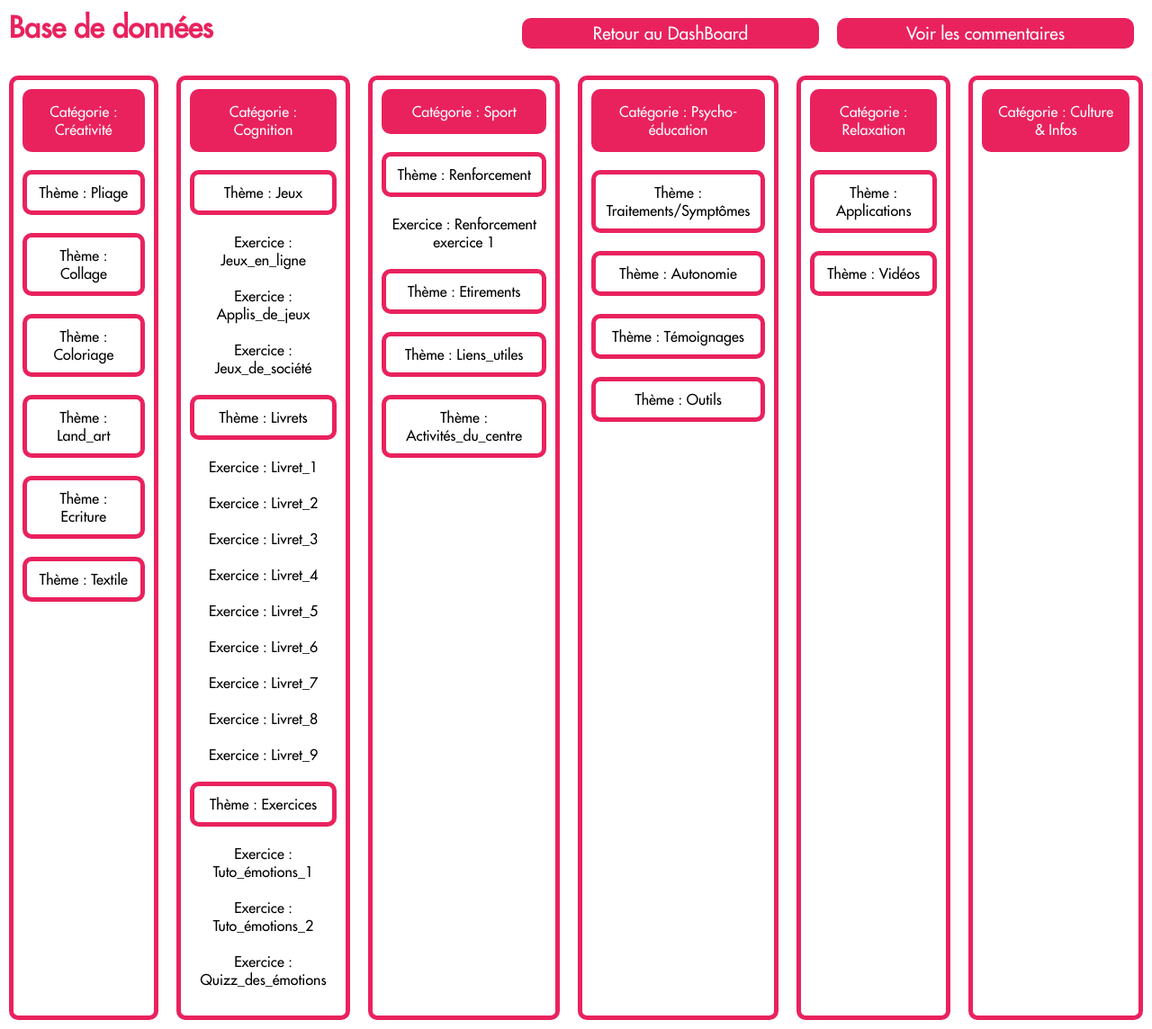
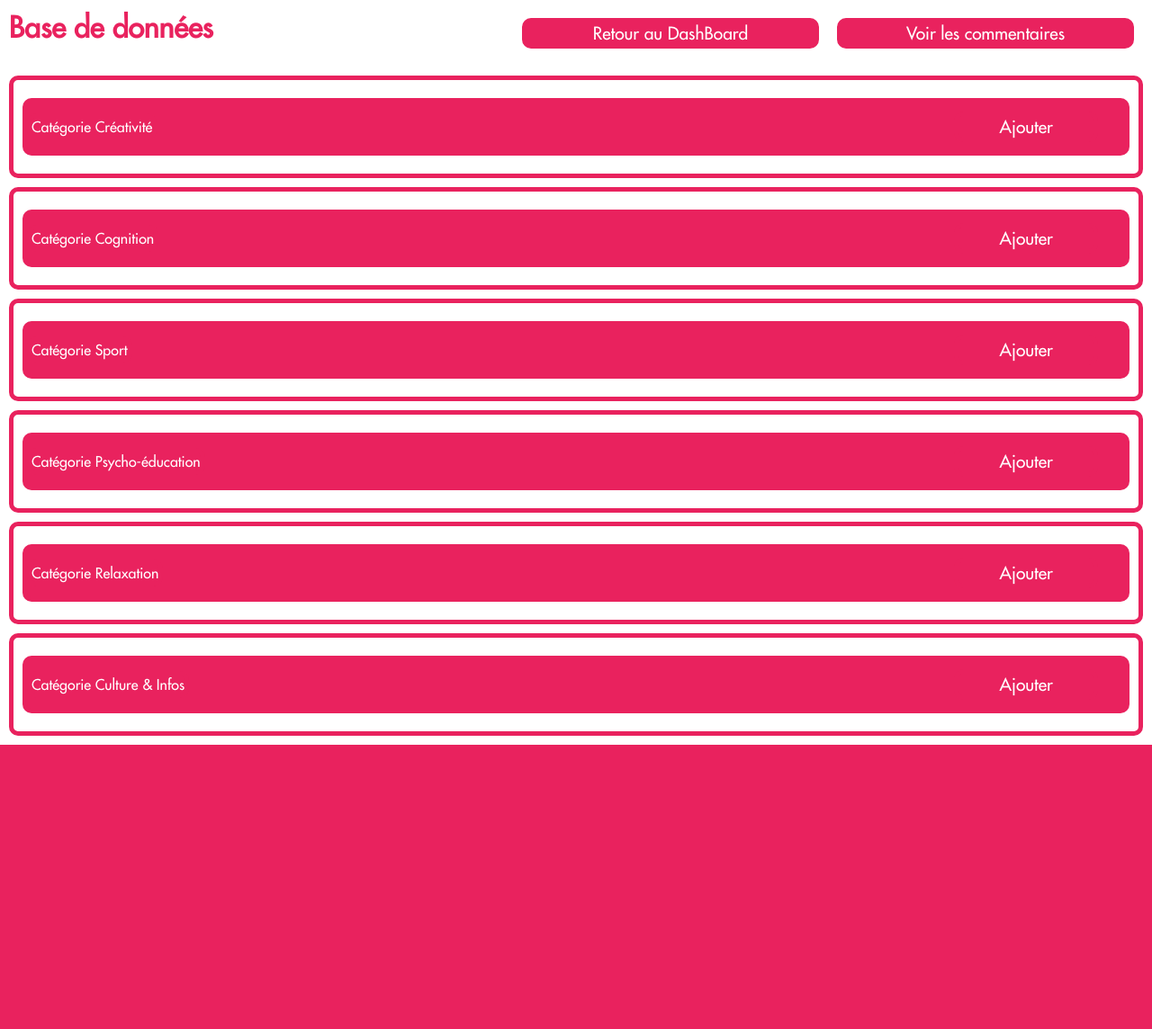
Before and after one commit to louischarnay/IUT-apprehab-project, a PHP site: page /viewDatabase.php in a window 1280 px wide. Shown: the whole page at 90% size. After the commit the page ends 828 px from the top, so only its background shows below. Run offline with PHP 8.4, Linux system fonts and the light colour scheme; data comes from the database, SQL or seed files in the repository; both versions use the stored data as it was after the commit.

Commit message:
modif viewDatabase visuelle + form suppr

```diff
--- a/PHP/class/Db.php
+++ b/PHP/class/Db.php
@@ -187,15 +187,19 @@ class Db {
     public function getCategorieId(string $nom){
         $sth = $this->pdo->prepare("SELECT * FROM Categories WHERE nomCategorie= :nom");
         $sth->execute(["nom" => $nom]);
-        $result = $sth->fetch(PDO::FETCH_COLUMN, 0);
-        return $result;
+        return $sth->fetch(PDO::FETCH_COLUMN, 0);
     }
 
     public function getThemeId(string $nom){
         $sth = $this->pdo->prepare("SELECT * FROM Themes WHERE nomTheme= :nom");
         $sth->execute(["nom" => $nom]);
-        $result = $sth->fetch(PDO::FETCH_COLUMN, 0);
-        return $result;
+        return $sth->fetch(PDO::FETCH_COLUMN, 0);
+    }
+
+    public function getExerciceId(string $nom){
+        $sth = $this->pdo->prepare("SELECT * FROM Exercices WHERE nomExercice= :nom");
+        $sth->execute(["nom" => $nom]);
+        return $sth->fetch(PDO::FETCH_COLUMN, 0);
     }
 
     public function getThemesFromCategorie(string $idCategory){
@@ -209,6 +213,13 @@ class Db {
         $sth = $this->pdo->prepare("SELECT * FROM Exercices WHERE themeId= :idLesson");
         $sth->execute(["idLesson" => $idLesson]);
         $result = $sth->fetchAll(PDO::FETCH_COLUMN, 1);
+        return $result;
+    }
+
+    public function getItemsFromExercice(string $idExercice){
+        $sth = $this->pdo->prepare("SELECT * FROM Items WHERE exerciceId= :idExercice");
+        $sth->execute(["idExercice" => $idExercice]);
+        $result = $sth->fetchAll(PDO::FETCH_COLUMN, 2);
         return $result;
     }
 
--- a/PHP/css/style.css
+++ b/PHP/css/style.css
@@ -9,6 +9,7 @@
     box-sizing: border-box;
     font-family: Futura;
     --couleurPrincipale: #e9225e;
+    list-style: none;
 }
 h1{
     color: var(--couleurPrincipale);
@@ -68,9 +69,6 @@ input, select, textarea{
 .classThemeExercice{
     width: 48%;
 }
-.hidden{
-    display: none;
-}
 #divRadioAjout, #divRadioSuppr{
     display: flex;
     justify-content: space-evenly;
@@ -109,24 +107,17 @@ a{
     color: red;
 }
 
-.dataBase{
-    display: flex;
-    flex-direction: row;
-    justify-content: space-between;
-}
-
 .categorieDataBase{
     background-color: var(--couleurPrincipale);
     color: white;
-    padding: 10px;
     border-radius: 10px;
     border: 5px var(--couleurPrincipale) solid;
 }
 
-.themeDataBase{
+.themeDataBase, .exerciceDataBase, .itemNode{
     border: 5px var(--couleurPrincipale) solid;
     border-radius: 10px;
-    padding: 10px;
+    padding: 0 10px;
 }
 
 .divDataBase{
@@ -184,11 +175,35 @@ a{
     margin-right: 10px;
 }
 
+.categorieDataBase, .themeDataBase, .exerciceDataBase{
+    margin: 10px 0;
+    display: flex;
+    flex-direction: row;
+    align-items: center;
+    justify-content: space-between;
+
+}
+
+.itemNode{
+    margin: 10px 0;
+    display: flex;
+    flex-direction: row;
+    align-items: center;
+    justify-content: space-between;
+
+}
+
 .categorieThemeExercice{
     display: flex;
     flex-direction: row;
     align-items: baseline;
     margin: 10px;
+}
+
+.buttonsForm{
+    display: flex;
+    flex-direction: row;
+    width: 50%;
 }
 
 .divButtons{
@@ -200,6 +215,54 @@ a{
     width: 45%;
 }
 
+
+.caret {
+    cursor: pointer;
+    user-select: none;
+}
+
+.nested {
+    display: none;
+}
+
+.active {
+    display: block;
+}
+
+.hidden{
+    display: none;
+}
+
+.blue{
+    border-color: darkblue;
+}
+.blue button{
+    border-color: darkblue;
+    background-color: darkblue;
+}
+.red{
+    border-color: red;
+}
+.red button{
+    border-color: red;
+    background-color: red;
+}
+.brown{
+    border-color: saddlebrown;
+}
+.brown button{
+    border-color: saddlebrown;
+    background-color: saddlebrown;
+}
+.buttonsForm form{
+    padding: 0;
+}
+.itemNode .buttonsForm{
+    width: 34%;
+}
+.categorieDataBase form{
+    width: 18%;
+}
 @media (max-width: 1000px) {
     .divThemeExercice{
         flex-direction: column;
--- /dev/null
+++ b/PHP/js/arborescence.js
@@ -0,0 +1,35 @@
+let arrayCategories = document.getElementsByClassName("categorieDataBase");
+let arrayThemes = document.getElementsByClassName("themeDataBase");
+let arrayExercices = document.getElementsByClassName("exerciceDataBase");
+
+for (let i = 0; i < arrayCategories.length; i++) {
+    arrayCategories[i].addEventListener("click", function() {
+        let children = this.parentElement.children
+        for (let cpt = 0; cpt < children.length; cpt++){
+            if(children[cpt].classList.contains("themeNode")){
+                children[cpt].classList.toggle("hidden")
+            }
+        }
+    });
+}
+
+for (let i = 0; i < arrayThemes.length; i++){
+    arrayThemes[i].addEventListener('click', function (){
+        let children = this.parentElement.children
+        for (let cpt = 0; cpt < children.length; cpt++){
+            if(children[cpt].classList.contains("exerciceNode")){
+                children[cpt].classList.toggle("hidden")
+            }
+        }
+    })
+}
+for (let i = 0; i < arrayExercices.length; i++){
+    arrayExercices[i].addEventListener('click', function (){
+        let children = this.parentElement.children
+        for (let cpt = 0; cpt < children.length; cpt++){
+            if(children[cpt].classList.contains("itemNode")){
+                children[cpt].classList.toggle("hidden")
+            }
+        }
+    })
+}
--- a/PHP/traitement/suppr.php
+++ b/PHP/traitement/suppr.php
@@ -9,9 +9,6 @@ switch ($_POST["typeSuppr"]){
     case "Theme":
         $_SESSION["message"] = $db->deleteTheme($_POST["dropSuppr"]);
         break;
-    case "Categorie":
-        $_SESSION["message"] = $db->deleteCategorie($_POST["dropSuppr"]);
-        break;
     case  "Mot":
         $_SESSION["message"] = $db->deleteMot($_POST["dropSuppr"]);
         break;
--- a/PHP/viewDatabase.php
+++ b/PHP/viewDatabase.php
@@ -18,19 +18,91 @@ $db = new Db();?>
     <div class="dataBase">
         <?php $categories = $db->getCategories();
         foreach ($categories as $category):
-            echo "<div class='divDataBase'><p class='categorieDataBase'>Catégorie : ".$category."</p><br>";
+            echo '
+                <div class="divDataBase">
+                    <div class="categoryNode">
+                        <div class="categorieDataBase">
+                        <div class="categorieDataBase">
+                            Catégorie '.$category.'</div>
+                            <form>
+                                <input type="hidden">
+                                <button type="submit">Ajouter</button>
+                            </form>
+                        </div>';
             $idCategory = $db->getCategorieId($category);
             $themes = $db->getThemesFromCategorie($idCategory);
             foreach ($themes as $theme):
-                echo "<p class='themeDataBase'>Thème : ".$theme."</p><br>";
                 $idTheme = $db->getThemeId($theme);
                 $exercices = $db->getExerciceFromTheme($idTheme);
+                echo '
+                        <div class="hidden themeNode">
+                            <div class="themeDataBase brown">
+                                Thème '.$theme.'
+                                <div class="buttonsForm">
+                                    <form>
+                                        <input type="hidden" value="'.$idTheme.'">
+                                        <button type="submit">Ajouter</button>
+                                    </form>
+                                    <form>
+                                        <input type="hidden" value="'.$idTheme.'">
+                                        <button type="submit">Modifier</button>
+                                    </form>
+                                    <form action="traitement/suppr.php" enctype="application/x-www-form-urlencoded" method="post">
+                                        <input type="hidden" value="'.$theme.'" name="dropSuppr">
+                                        <input type="hidden" value="Theme" name="typeSuppr">
+                                        <button type="submit">Supprimer</button>
+                                    </form>
+                                </div>
+                        </div>';
                 foreach ($exercices as $exercice):
-                    echo "<p class='exerciceDataBase'>Exercice : ".$exercice."</p><br>";
+                    echo '
+                            <div class="hidden exerciceNode">
+                                <div class="exerciceDataBase blue">
+                                    Exercice '.$exercice.'
+                                    <div class="buttonsForm">
+                                        <form>
+                                            <input type="hidden" value="'.$idTheme.'">
+                                            <button type="submit">Ajouter</button>
+                                        </form>
+                                        <form>
+                                            <input type="hidden" value="'.$idTheme.'">
+                                            <button type="submit">Modifier</button>
+                                        </form>
+                                    <form action="traitement/suppr.php" enctype="application/x-www-form-urlencoded" method="post">
+                                        <input type="hidden" value="'.$exercice.'" name="dropSuppr">
+                                        <input type="hidden" value="Exercice" name="typeSuppr">
+                                        <button type="submit">Supprimer</button>
+                                    </form>
+                                    </div>
+                                </div>';
+                    $idExercice = $db->getExerciceId($exercice);
+                    $items = $db->getItemsFromExercice($idExercice);
+                    foreach ($items as $item):
+                        echo '
+                                <div class="hidden itemNode red">
+                                    Item '.$item.'
+                                    <div class="buttonsForm">
+                                        <form>
+                                            <input type="hidden" value="'.$idTheme.'">
+                                            <button type="submit">Modifier</button>
+                                        </form>
+                                        <form>
+                                            <input type="hidden" value="'.$idTheme.'">
+                                            <button type="submit">Supprimer</button>
+                                        </form>
+                                    </div>
+                                    </div>';
+                    endforeach;
+                    echo '</div>';
                 endforeach;
+                echo '
+                        </div>';
             endforeach;
-            echo "</div>";
+            echo'
+                    </div>
+                </div>';
         endforeach;?>
     </div>
+    <script src="js/arborescence.js"></script>
 </body>
 </html>
--- a/React/screens/ChallengePage.js
+++ b/React/screens/ChallengePage.js
@@ -34,7 +34,6 @@ async function clearHistorique(){
 }
 
 const ChallengePage = ({navigation}) => {
-    clearHistorique()
     return (
         <View style={{flex: 1}}>
             <View style={{flex: 1}}>
--- a/React/screens/ThemesPage.js
+++ b/React/screens/ThemesPage.js
@@ -13,7 +13,6 @@ class ThemesPage extends React.Component{
         this.state = {
             data : props.route.params.DATA.DATA
         }
-        console.log(this.state.data)
     }
 
     filterThemes(data) {
```
Also changed, not shown: PHP/index.php (+0 -9 lines), PHP/js/script.js (+7 -7 lines), PHP/database/database.db.
